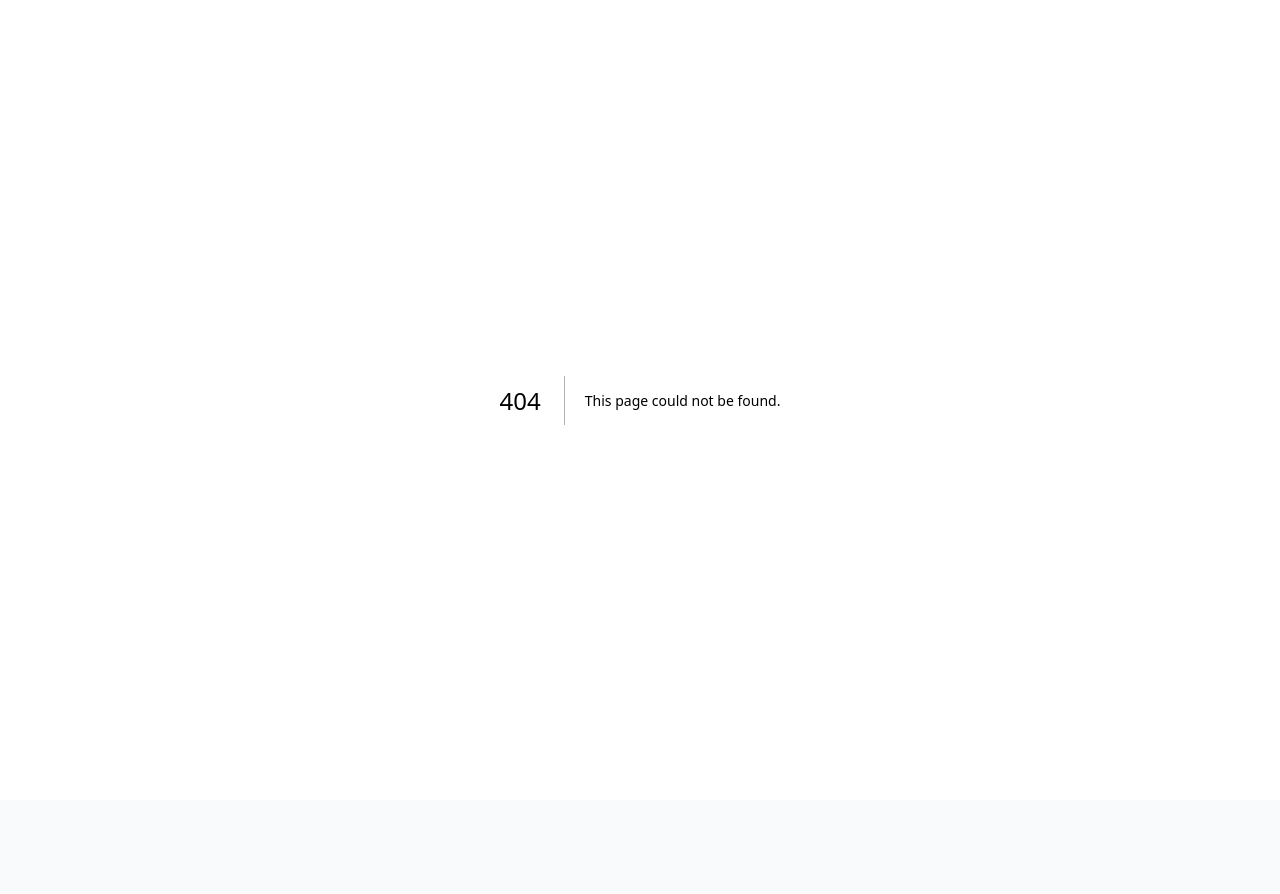
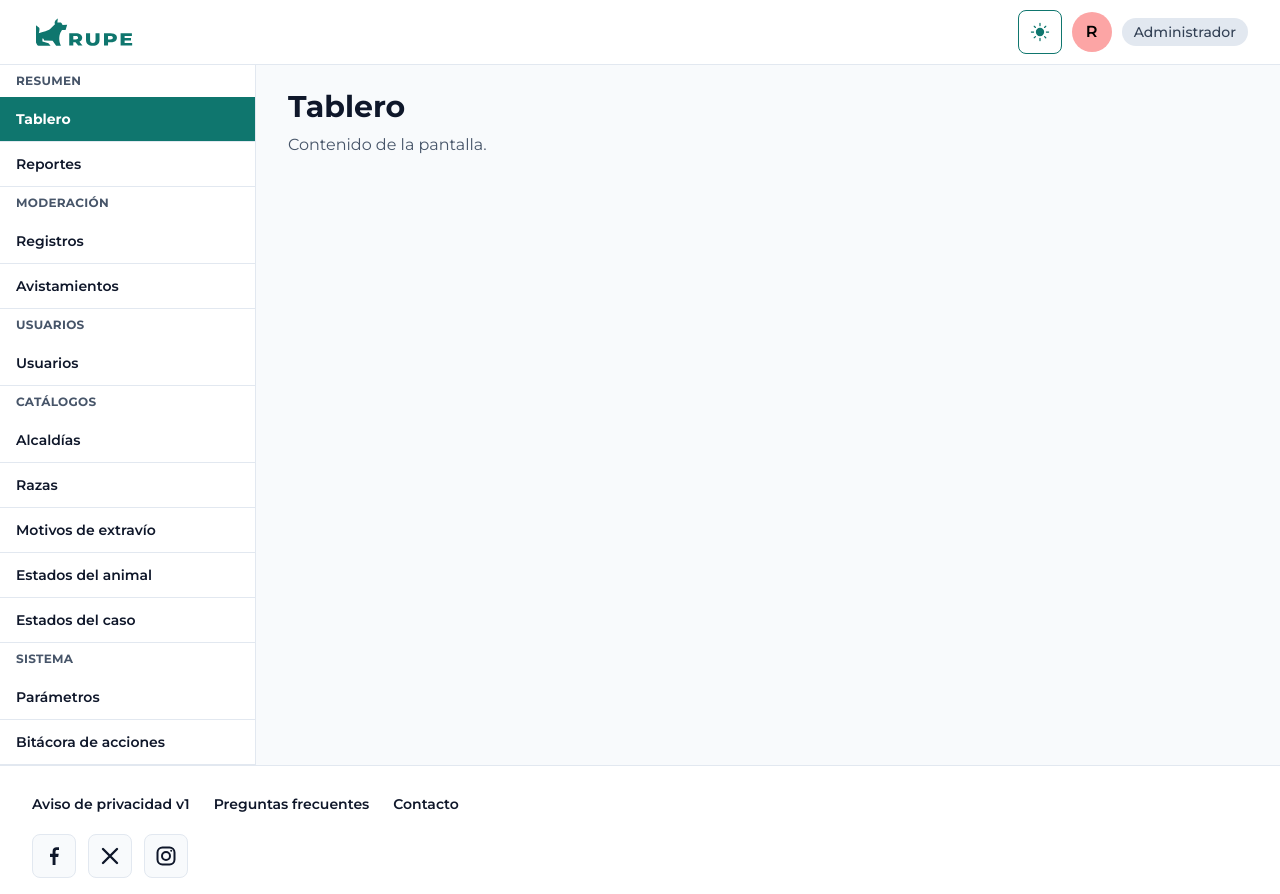
Before and after one commit to raulsansal/rupe-prototipo, a Next.js app: page /admin in a window 1280 px wide. Before the commit this address had no page. Before the commit the page ends 800 px from the top, so only its background shows below. Built offline with nearby package versions, Linux system fonts and the light colour scheme.

Commit message:
feat: plantilla del administrador con cajón lateral

```diff
--- /dev/null
+++ b/src/app/(admin)/admin/layout.tsx
@@ -0,0 +1,8 @@
+import type { ReactNode } from "react";
+import { PlantillaAdmin } from "@/components/layout/PlantillaAdmin";
+import { SESION_ADMIN_EJEMPLO } from "@/mocks/sesion";
+
+// Sin autenticación en esta fase: la sesión es ficticia.
+export default function LayoutAdmin({ children }: { children: ReactNode }) {
+  return <PlantillaAdmin sesion={SESION_ADMIN_EJEMPLO}>{children}</PlantillaAdmin>;
+}
--- /dev/null
+++ b/src/app/(admin)/admin/page.tsx
@@ -0,0 +1,9 @@
+// Marcador de posición: el tablero (ADM-01) se construye en un bloque posterior.
+export default function Tablero() {
+  return (
+    <>
+      <h1 className="text-h1">Tablero</h1>
+      <p className="mt-2 text-body text-text-muted">Contenido de la pantalla.</p>
+    </>
+  );
+}
--- /dev/null
+++ b/src/components/layout/PlantillaAdmin.tsx
@@ -0,0 +1,108 @@
+"use client";
+
+import Link from "next/link";
+import { usePathname } from "next/navigation";
+import { useEffect, useRef, useState, type ReactNode } from "react";
+import { Avatar } from "@/components/ui/Avatar";
+import { BotonIcono } from "@/components/ui/BotonIcono";
+import { Etiqueta } from "@/components/ui/Etiqueta";
+import { Logo } from "@/components/ui/Logo";
+import { ThemeToggle } from "@/components/ui/ThemeToggle";
+import type { SesionAdmin } from "@/mocks/sesion";
+import { EnlaceSaltar } from "./EnlaceSaltar";
+import { MenuCuenta } from "./MenuCuenta";
+import { NavegacionAdmin } from "./NavegacionAdmin";
+import { GRUPOS_ADMIN, hrefActivo } from "./navegacion";
+import { PieSitio } from "./PieSitio";
+
+type Props = {
+  children: ReactNode;
+  sesion: SesionAdmin;
+  /** href del ítem activo; si no se da, se deduce de la ruta. */
+  itemActivo?: string;
+  /** Estado del cajón lateral al cargar (las capturas lo usan abierto). */
+  menuAbiertoInicial?: boolean;
+};
+
+/**
+ * PLT-ADM (Administrador): sin barra inferior ni campana. En móvil, el menú es un cajón lateral que se abre
+ * desde el ícono de menú; desde 1024 px, barra lateral con grupos. El encabezado muestra el avatar y la
+ * etiqueta «Administrador».
+ */
+export function PlantillaAdmin({ children, sesion, itemActivo, menuAbiertoInicial = false }: Props) {
+  const pathname = usePathname();
+  const hrefs = GRUPOS_ADMIN.flatMap((g) => g.enlaces.map((e) => e.href));
+  const activo = itemActivo ?? hrefActivo(hrefs, pathname);
+  const [abierto, setAbierto] = useState(menuAbiertoInicial);
+  const cajon = useRef<HTMLDialogElement>(null);
+
+  // <dialog> modal: atrapa el foco, Escape lo cierra y el foco vuelve al botón de menú.
+  useEffect(() => {
+    const d = cajon.current;
+    if (!d) return;
+    if (abierto && !d.open) d.showModal();
+    if (!abierto && d.open) d.close();
+  }, [abierto]);
+
+  useEffect(() => {
+    const escritorio = window.matchMedia("(min-width: 1024px)");
+    const alCambiar = () => escritorio.matches && setAbierto(false);
+    escritorio.addEventListener("change", alCambiar);
+    return () => escritorio.removeEventListener("change", alCambiar);
+  }, []);
+
+  return (
+    <div className="flex min-h-dvh flex-col">
+      <EnlaceSaltar />
+      <header className="sticky top-0 z-40 border-b border-border bg-surface">
+        <div className="flex h-16 w-full items-center gap-2 px-4 md:px-8">
+          <Link href="/admin" aria-label="RUPE, tablero" className="inline-flex h-tactil items-center rounded-campo">
+            <Logo variante="horizontal" ancho={104} />
+          </Link>
+          <div className="ml-auto flex items-center gap-2">
+            <ThemeToggle compacto />
+            <MenuCuenta nombre={sesion.nombre} rol={sesion.rol} hrefCerrarSesion="/" />
+            <Etiqueta className="hidden lg:inline-flex">{sesion.rol}</Etiqueta>
+            <BotonIcono
+              icono="menu"
+              etiqueta="Menú"
+              aria-expanded={abierto}
+              aria-controls="cajon-admin"
+              onClick={() => setAbierto(true)}
+              className="lg:hidden"
+            />
+          </div>
+        </div>
+      </header>
+      <div className="flex flex-1">
+        <aside className="hidden w-64 shrink-0 border-r border-border bg-surface lg:block">
+          <NavegacionAdmin grupos={GRUPOS_ADMIN} activo={activo} />
+        </aside>
+        <main id="contenido" tabIndex={-1} className="min-w-0 flex-1 px-4 py-6 focus:outline-none! md:px-8">
+          {children}
+        </main>
+      </div>
+      <PieSitio />
+      <dialog
+        ref={cajon}
+        id="cajon-admin"
+        aria-label="Menú de administración"
+        onClose={() => setAbierto(false)}
+        onClick={(e) => e.target === cajon.current && setAbierto(false)}
+        className="m-0 h-dvh max-h-none w-72 max-w-[85vw] bg-surface p-0 text-text backdrop:bg-black/50 open:flex open:flex-col"
+      >
+        <div className="flex items-center gap-3 border-b border-border bg-surface-raised p-4">
+          <Avatar nombre={sesion.nombre} />
+          <div className="flex min-w-0 flex-1 flex-col items-start gap-1">
+            <p className="text-small font-bold">{sesion.nombre}</p>
+            <Etiqueta>{sesion.rol}</Etiqueta>
+          </div>
+          <BotonIcono icono="close" etiqueta="Cerrar menú" onClick={() => setAbierto(false)} />
+        </div>
+        <div className="flex-1 overflow-y-auto">
+          <NavegacionAdmin grupos={GRUPOS_ADMIN} activo={activo} onNavegar={() => setAbierto(false)} etiqueta="Administración (menú)" />
+        </div>
+      </dialog>
+    </div>
+  );
+}
```
